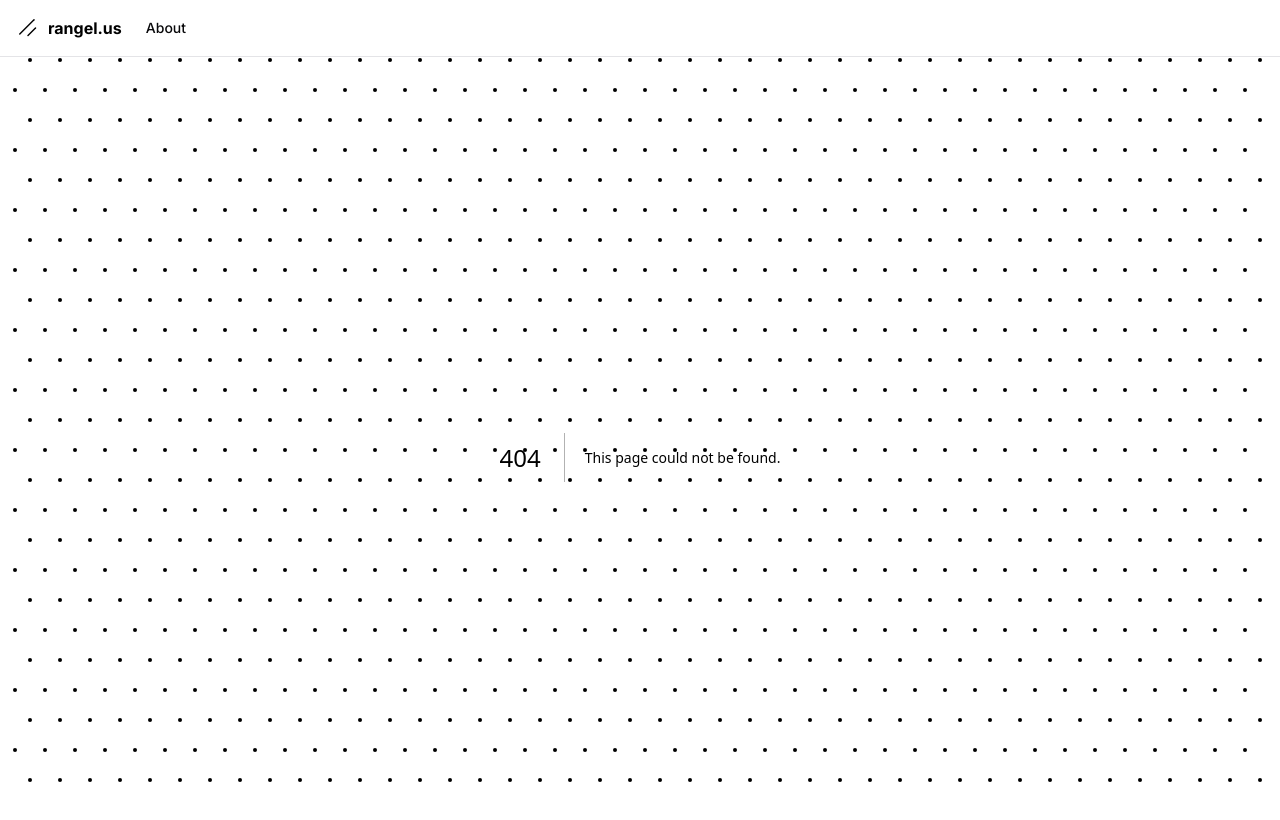
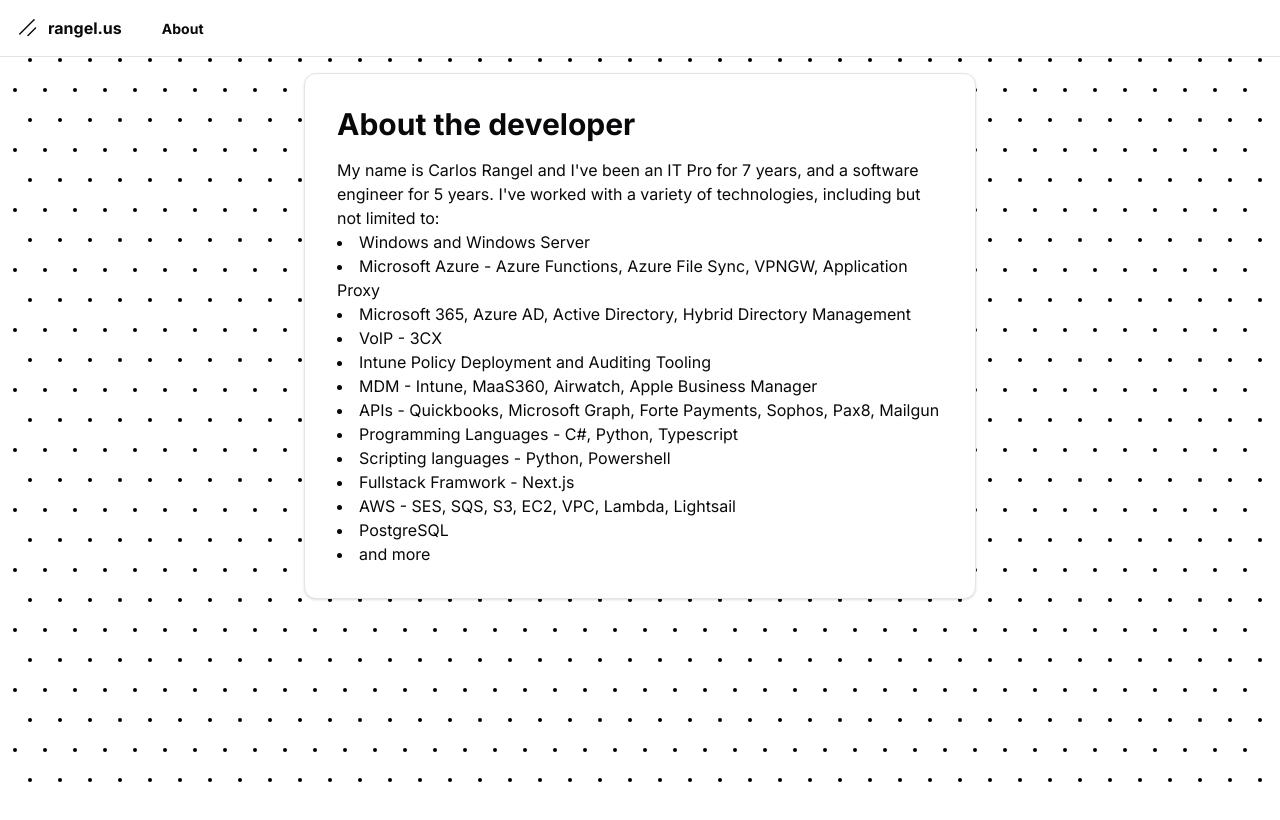
Before and after one commit to cloudnothings/rangel, a Next.js app: page /about in a window 1280 px wide. Before the commit this address had no page. Shown: the top 820 px of the page. Built offline with nearby package versions, Linux system fonts and the light colour scheme.

Commit message:
Done for the night

```diff
--- /dev/null
+++ b/src/app/about/page.tsx
@@ -0,0 +1,30 @@
+import { Card } from "@/components/ui/card";
+
+export default function AboutPage() {
+  return (
+    <div className="flex flex-col items-center sm:p-4">
+      <Card className="z-10 max-w-2xl rounded-none sm:rounded-xl">
+        <div className="p-4 md:p-8">
+          <h1 className="text-3xl font-bold">About the developer</h1>
+          <div className="mt-4">My name is Carlos Rangel and I&apos;ve been an IT Pro for 7 years, and a software engineer for 5 years. I&apos;ve worked with a variety of technologies, including but not limited to:
+            <ul className="list-disc list-inside">
+              <li>Windows and Windows Server</li>
+              <li>Microsoft Azure - Azure Functions, Azure File Sync, VPNGW, Application Proxy</li>
+              <li>Microsoft 365, Azure AD, Active Directory, Hybrid Directory Management</li>
+              <li>VoIP - 3CX</li>
+              <li>Intune Policy Deployment and Auditing Tooling</li>
+              <li>MDM - Intune, MaaS360, Airwatch, Apple Business Manager</li>
+              <li>APIs - Quickbooks, Microsoft Graph, Forte Payments, Sophos, Pax8, Mailgun</li>
+              <li>Programming Languages - C#, Python, Typescript</li>
+              <li>Scripting languages - Python, Powershell</li>
+              <li>Fullstack Framwork - Next.js</li>
+              <li>AWS - SES, SQS, S3, EC2, VPC, Lambda, Lightsail</li>
+              <li>PostgreSQL</li>
+              <li>and more</li>
+            </ul>
+          </div>
+        </div>
+      </Card>
+    </div>
+  )
+}
--- a/src/components/interactive-bg/interactive-bg.tsx
+++ b/src/components/interactive-bg/interactive-bg.tsx
@@ -88,8 +88,35 @@
     };
 
     p.windowResized = () => {
-      p.resizeCanvas(p.windowWidth, p.windowHeight);
+      p.resizeCanvas(p.windowWidth, p.windowHeight);  // Adjust the canvas size
+      dots.length = 0;  // Clear the current array of dots
+
+      let offset = false;
+
+      for (let y = gridSize; y < p.height; y += gridSize) {
+        for (let x = gridSize / 2; x < p.width - gridSize / 2; x += gridSize) {
+          if (offset) {
+            if (x + gridSize / 2 < p.width - gridSize / 2) {
+              dots.push({
+                ix: x + gridSize / 2,
+                iy: y,
+                x: x + gridSize / 2,
+                y: y,
+              });
+            }
+          } else {
+            dots.push({
+              ix: x,
+              iy: y,
+              x: x,
+              y: y,
+            });
+          }
+        }
+        offset = !offset;
+      }
     };
+
   };
 
   return <div ref={myCanvas}></div>;
--- a/src/components/navbar/nav-links.tsx
+++ b/src/components/navbar/nav-links.tsx
@@ -12,14 +12,14 @@
   const pathname = usePathname()
 
   return (
-    <div className="flex">
-      <Link href="/" className="flex items-center space-x-2 md:mr-6">
+    <div className="flex gap-4">
+      <Link href="/" className="flex space-x-2 md:mr-6">
         <Icons.logo className="w-6 h-6" />
-        <span className="hidden font-bold sm:inline-block">
+        <span className="font-bold">
           {siteConfig.name}
         </span>
       </Link>
-      <nav className="items-center hidden space-x-6 text-sm font-medium md:flex">
+      <nav className="items-end -translate-y-[1px] space-x-6 text-sm font-bold flex">
         <Link
           href="/about"
           className={cn(
```
